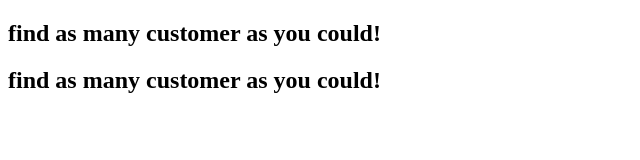
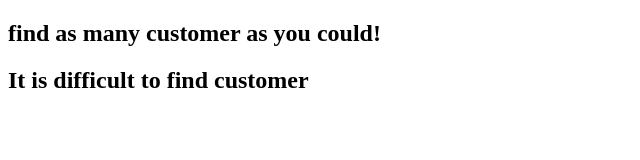
Before and after one commit to shunavid/myRepo, a plain HTML site: page customer/customer.html in a window 1280 px wide. Shown: the whole page, without its empty margins (0-640 px from the left). Drawn offline with Linux system fonts and the light colour scheme.

Commit message:
customer updated

```diff
--- a/customer/customer.html
+++ b/customer/customer.html
@@ -8,6 +8,6 @@
 </head>
 <body>
     <h2>find as many customer as you could!</h2>
-    <h2>find as many customer as you could!</h2>
+    <h2>It is difficult to find customer</h2>
 </body>
 </html>
```
